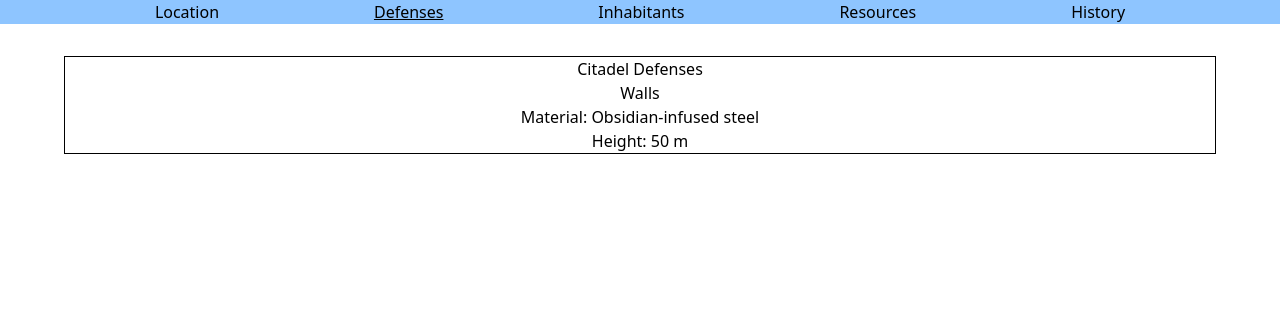
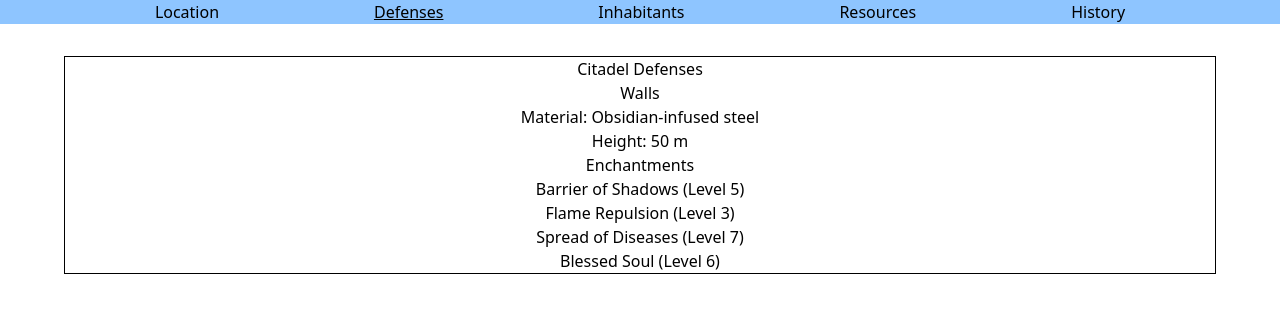
Before and after one commit to juanbenito-aeg/2526-juan-citadel-of-eternal-night, a React (Vite) app: page / in a window 1280 px wide. Both pictures are taken after a click on the link "Defenses". Shown: the top 312 px of the page. Built offline with nearby package versions, Linux system fonts and the light colour scheme.

Commit message:
feat: display enchantments with their name & level in "Defenses"

```diff
--- a/src/components/Defenses.tsx
+++ b/src/components/Defenses.tsx
@@ -1,4 +1,5 @@
-import DefensesProps from "../interfaces/Defenses";
+import { Defenses as DefensesProps } from "../interfaces/Defenses";
+import Enchantments from "./Enchantments";
 
 export default function Defenses({ walls, towers }: DefensesProps) {
   return (
@@ -9,6 +10,8 @@ export default function Defenses({ walls, towers }: DefensesProps) {
 
       <p>Material: {walls.material}</p>
       <p>Height: {walls.height} m</p>
+
+      <Enchantments enchantments={walls.enchantments} />
     </>
   );
 }
--- /dev/null
+++ b/src/components/Enchantment.tsx
@@ -0,0 +1,13 @@
+import { Enchantment as EnchantmentProps } from "../interfaces/Defenses";
+
+function Enchantment({ name, level }: EnchantmentProps) {
+  return (
+    <li>
+      <p>
+        {name} (Level {level})
+      </p>
+    </li>
+  );
+}
+
+export default Enchantment;
--- /dev/null
+++ b/src/components/Enchantments.tsx
@@ -0,0 +1,24 @@
+import { EnchantmentsProps } from "../interfaces/Defenses";
+import Enchantment from "./Enchantment";
+
+function Enchantments({ enchantments }: EnchantmentsProps) {
+  return (
+    <>
+      <h4>Enchantments</h4>
+
+      <ul>
+        {enchantments.map((enchantment, index) => {
+          return (
+            <Enchantment
+              key={index}
+              name={enchantment.name}
+              level={enchantment.level}
+            />
+          );
+        })}
+      </ul>
+    </>
+  );
+}
+
+export default Enchantments;
--- a/src/interfaces/CitadelData.ts
+++ b/src/interfaces/CitadelData.ts
@@ -1,4 +1,4 @@
-import Defenses from "./Defenses";
+import { Defenses } from "./Defenses";
 import History from "./History";
 import Inhabitants from "./Inhabitants";
 import { Location } from "./Location";
--- a/src/interfaces/Defenses.ts
+++ b/src/interfaces/Defenses.ts
@@ -32,4 +32,8 @@ interface Guard {
   rank: string;
 }
 
-export default Defenses;
+interface EnchantmentsProps {
+  enchantments: Enchantment[];
+}
+
+export type { Defenses, Enchantment, EnchantmentsProps };
```
